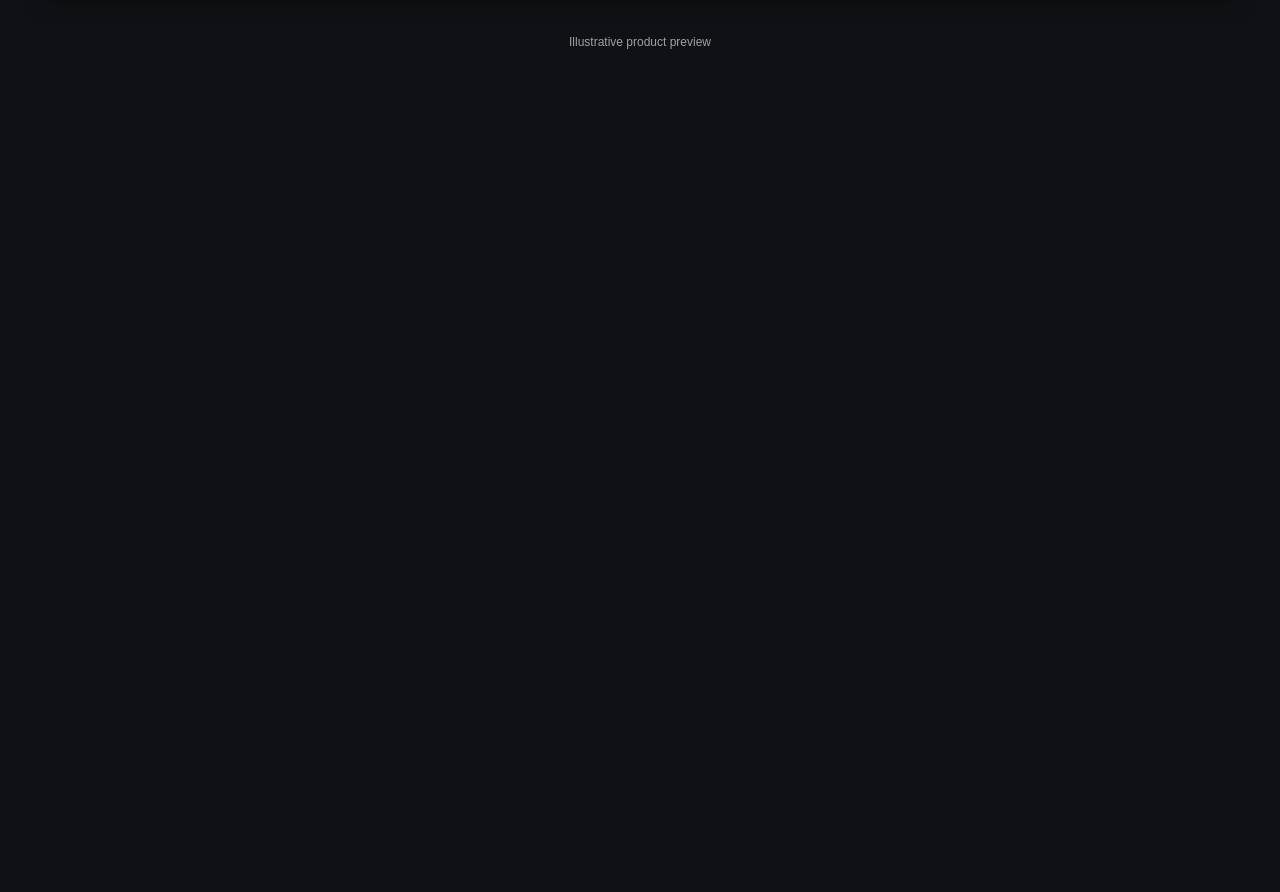
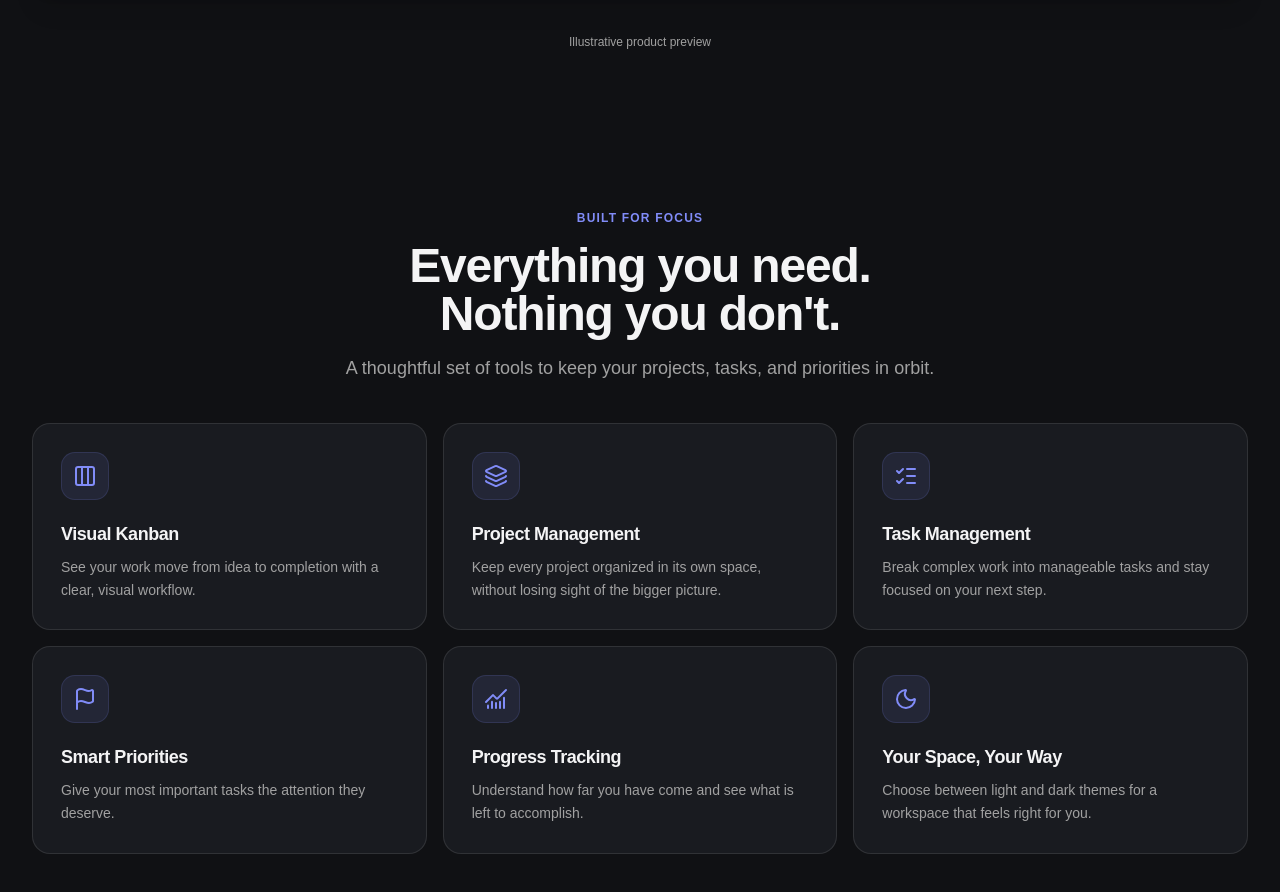
Before and after one commit to arafamdev/saturnino, a React (Vite) app: page / in a window 1280 px wide. Shown: the part 1440-2332 px from the top of the page. Before the commit the page ends 1570 px from the top, so only its background shows below. Built offline with nearby package versions, Linux system fonts and the light colour scheme.

Commit message:
feat: add responsive landing page features section

```diff
--- /dev/null
+++ b/src/features/landing/components/FeatureCard.jsx
@@ -0,0 +1,23 @@
+function FeatureCard({ feature }) {
+  const { icon: FeatureIcon, title, description } = feature
+
+  return (
+    <article className="group flex h-full flex-col gap-5 rounded-2xl border bg-card p-6 transition-colors duration-200 hover:border-primary/40 sm:p-7">
+      {/* Feature icon */}
+      <div className="flex size-12 items-center justify-center rounded-xl border border-primary/15 bg-primary/10 text-primary">
+        <FeatureIcon className="size-6" aria-hidden="true" />
+      </div>
+
+      {/* Feature content */}
+      <div className="space-y-2">
+        <h3 className="text-lg font-semibold tracking-tight">{title}</h3>
+
+        <p className="text-sm leading-relaxed text-muted-foreground">
+          {description}
+        </p>
+      </div>
+    </article>
+  )
+}
+
+export default FeatureCard
--- /dev/null
+++ b/src/features/landing/components/FeaturesSection.jsx
@@ -0,0 +1,43 @@
+import { features } from '../data/featuresData'
+
+import FeatureCard from './FeatureCard'
+
+function FeaturesSection() {
+  return (
+    <section
+      id="features"
+      aria-labelledby="features-heading"
+      className="mx-auto w-full max-w-7xl space-y-8 px-4 py-12 sm:space-y-10 sm:px-6 sm:py-16 lg:px-8 lg:py-20"
+    >
+      {/* Section introduction */}
+      <div className="mx-auto max-w-2xl space-y-4 text-center">
+        <p className="text-xs font-semibold tracking-widest text-primary uppercase">
+          Built for focus
+        </p>
+
+        <h2
+          id="features-heading"
+          className="text-3xl font-semibold tracking-tight text-balance sm:text-5xl"
+        >
+          Everything you need.
+          <br />
+          Nothing you don't.
+        </h2>
+
+        <p className="text-base leading-relaxed text-muted-foreground sm:text-lg">
+          A thoughtful set of tools to keep your projects, tasks, and priorities
+          in orbit.
+        </p>
+      </div>
+
+      {/* Feature cards */}
+      <div className="grid gap-4 sm:grid-cols-2 lg:grid-cols-3">
+        {features.map((feature) => (
+          <FeatureCard key={feature.id} feature={feature} />
+        ))}
+      </div>
+    </section>
+  )
+}
+
+export default FeaturesSection
--- /dev/null
+++ b/src/features/landing/data/featuresData.js
@@ -0,0 +1,52 @@
+import {
+  ChartNoAxesCombined,
+  Columns3,
+  Flag,
+  Layers,
+  ListChecks,
+  Moon,
+} from 'lucide-react'
+
+export const features = [
+  {
+    id: 'visual-kanban',
+    icon: Columns3,
+    title: 'Visual Kanban',
+    description:
+      'See your work move from idea to completion with a clear, visual workflow.',
+  },
+  {
+    id: 'project-management',
+    icon: Layers,
+    title: 'Project Management',
+    description:
+      'Keep every project organized in its own space, without losing sight of the bigger picture.',
+  },
+  {
+    id: 'task-management',
+    icon: ListChecks,
+    title: 'Task Management',
+    description:
+      'Break complex work into manageable tasks and stay focused on your next step.',
+  },
+  {
+    id: 'smart-priorities',
+    icon: Flag,
+    title: 'Smart Priorities',
+    description: 'Give your most important tasks the attention they deserve.',
+  },
+  {
+    id: 'progress-tracking',
+    icon: ChartNoAxesCombined,
+    title: 'Progress Tracking',
+    description:
+      'Understand how far you have come and see what is left to accomplish.',
+  },
+  {
+    id: 'personal-workspace',
+    icon: Moon,
+    title: 'Your Space, Your Way',
+    description:
+      'Choose between light and dark themes for a workspace that feels right for you.',
+  },
+]
--- a/src/features/landing/pages/LandingPage.jsx
+++ b/src/features/landing/pages/LandingPage.jsx
@@ -1,11 +1,13 @@
 import HeroSection from '../components/HeroSection'
 import ProductPreviewSection from '../components/ProductPreviewSection'
+import FeaturesSection from '../components/FeaturesSection'
 
 function LandingPage() {
   return (
     <>
       <HeroSection />
       <ProductPreviewSection />
+      <FeaturesSection />
     </>
   )
 }
```
